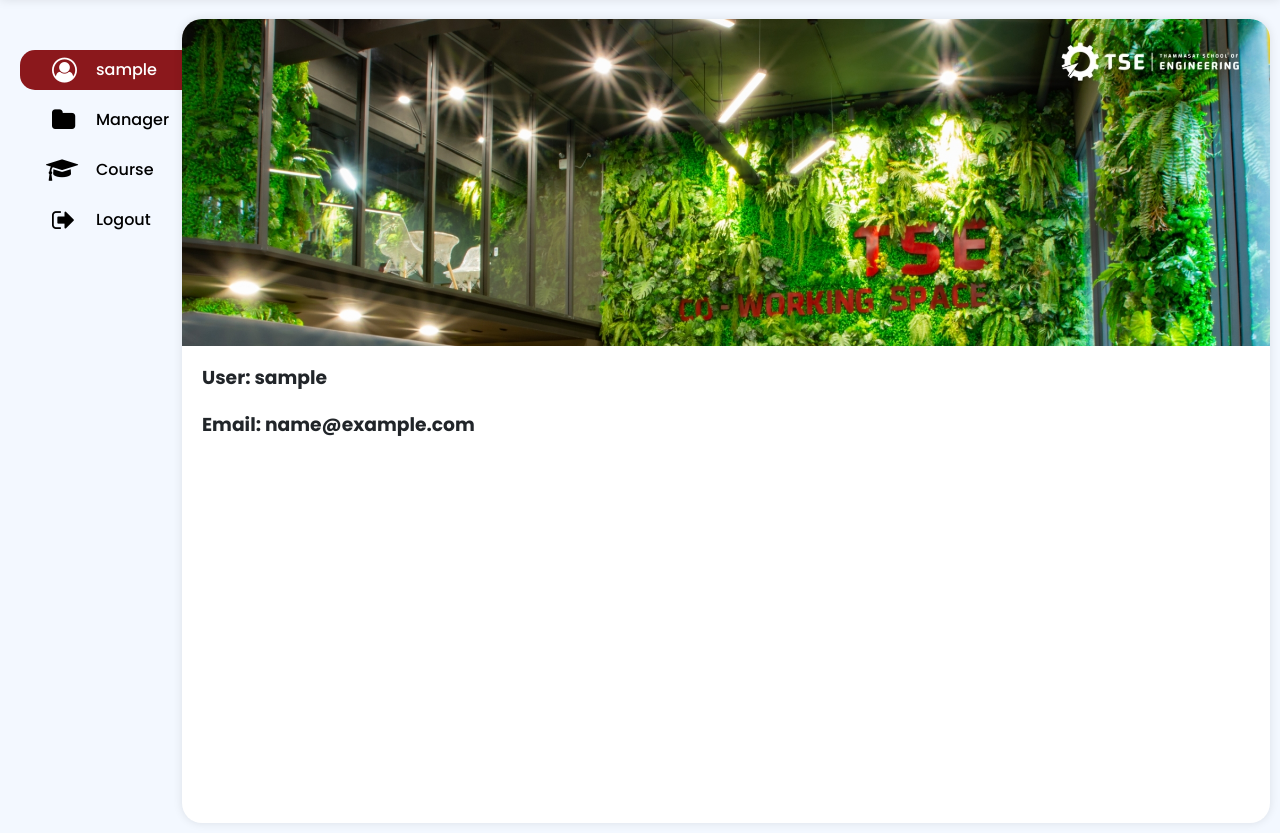
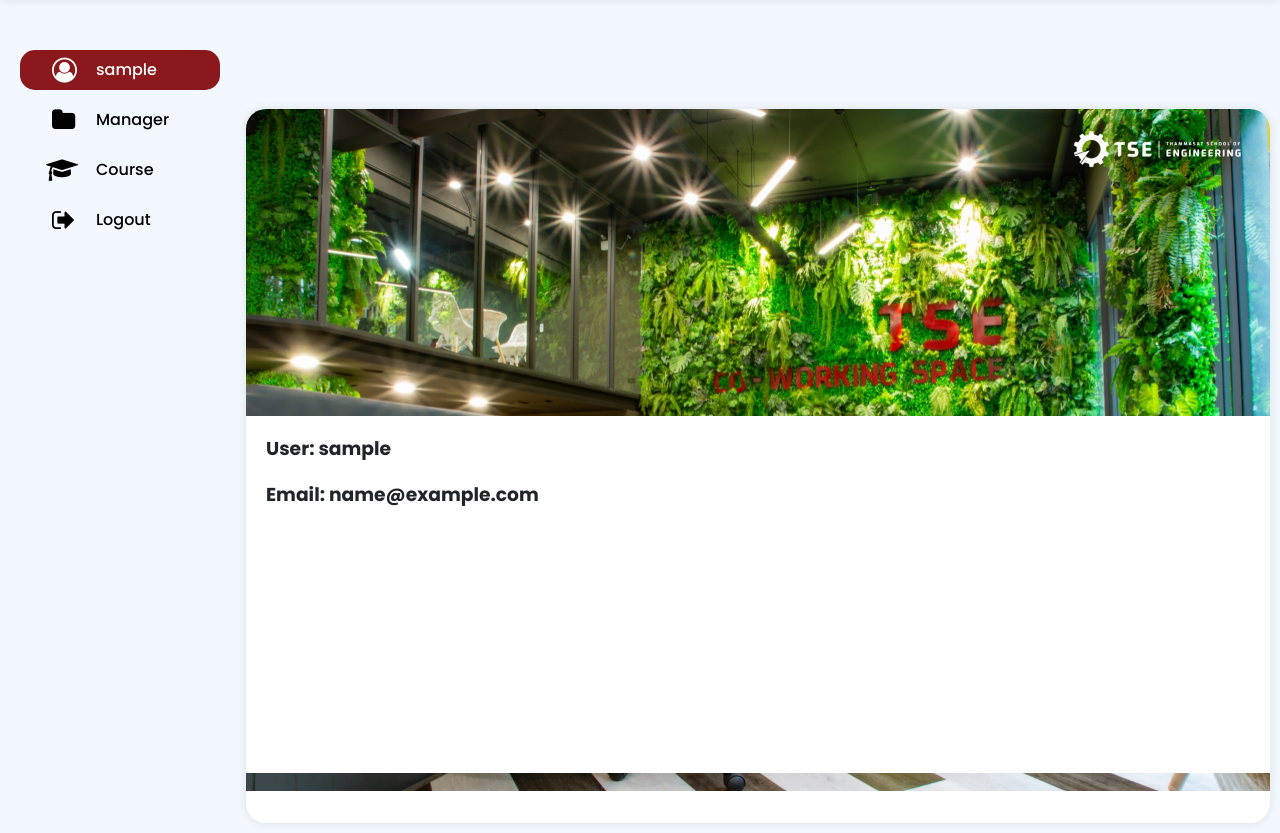
Before and after one commit to 6410685215/cn321-as2, a Django app: page / in a window 1280 px wide. Shown: the part 60-893 px from the top of the page. Run offline with Django 4.2, Linux system fonts and the light colour scheme; a user stored in the database is signed in; tables that the repository leaves empty hold one stand-in row (values such as "Sample post").

Commit message:
size sec

```diff
--- a/static/css/main.css
+++ b/static/css/main.css
@@ -120,8 +120,8 @@
     margin-right: 10px;
     margin-left: 40px;
     border-radius: 20px;
-    height: 90%;
-    width: 85%;
+    height: 80vh;
+    width: 80vw;
     position: absolute;
     right: 0;
     bottom: 0;
```
